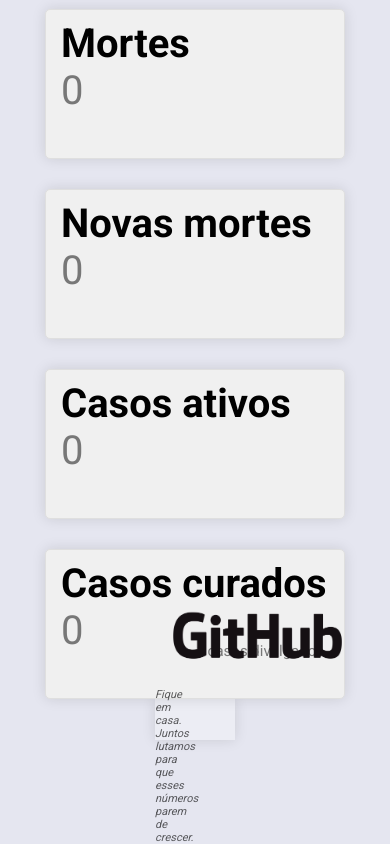
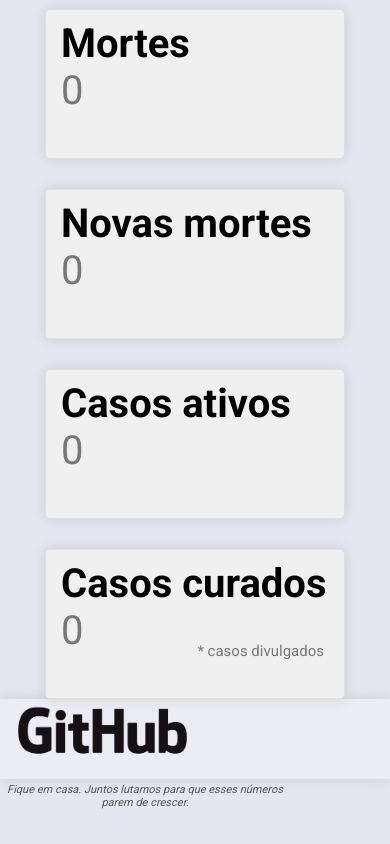
Before and after one commit to dlourennco/corona-brasil, a website: page index.html in a window 390 px wide. Shown: the part 539-1383 px from the top of the page. After the commit the page ends 1348 px from the top, so only its background shows below. Drawn offline with Linux system fonts and the light colour scheme; no server answers.

Commit message:
footer changes

```diff
--- a/css/style.css
+++ b/css/style.css
@@ -113,8 +113,9 @@ footer p {
     flex-direction: column;
     justify-content: center;
 
-    width: 80px;
+    height: 80px;
 
+    padding-top: 20px;
     margin: 0 auto;
     position: static;
   }
```
